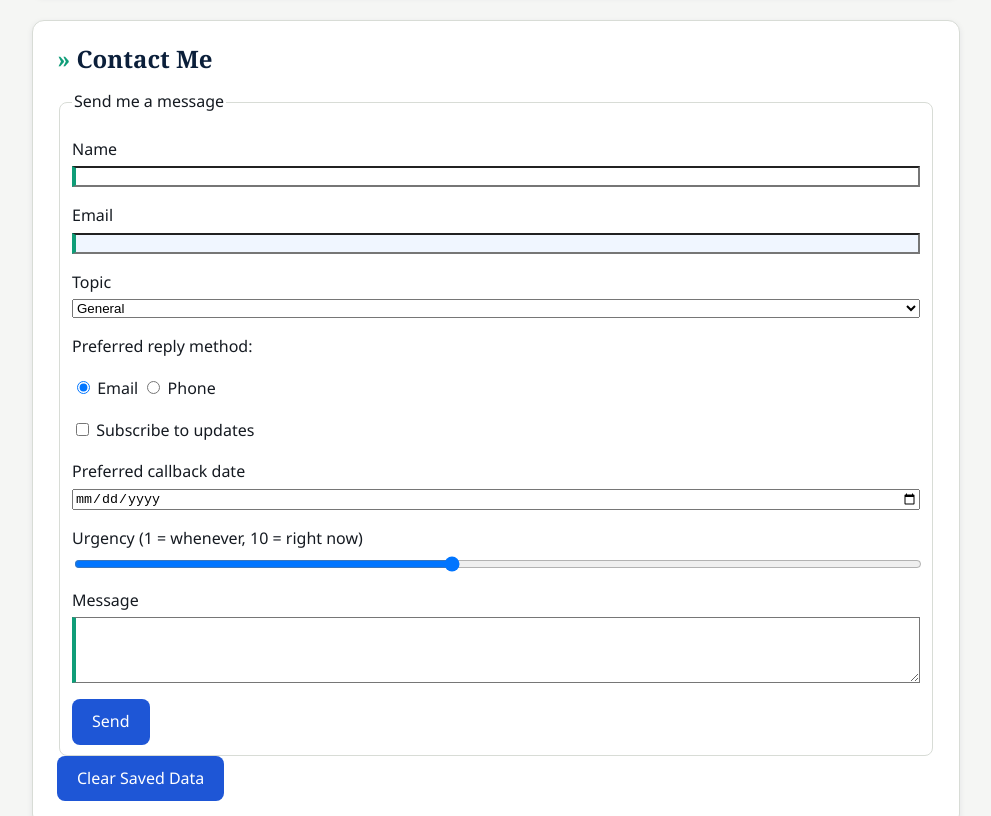
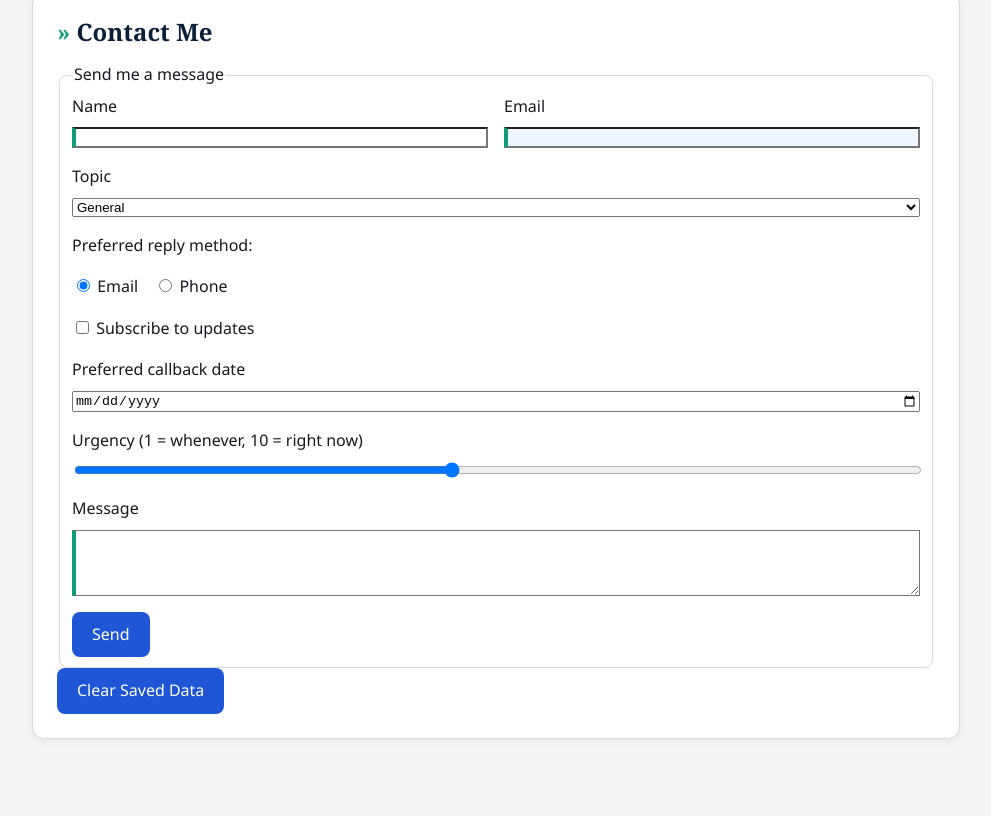
Before and after one commit to RidaaHassan/lab3-styled-page, a plain HTML site: page index.html in a window 1280 px wide. Shown: the part 1408-2224 px from the top of the page, without its empty margins (144-1135 px from the left). Drawn offline with Linux system fonts and the light colour scheme; a script that the page names is missing.

Commit message:
Add files via upload

```diff
--- a/index.html
+++ b/index.html
@@ -22,14 +22,18 @@
     <article id="about" class="card">
       <span class="badge">New</span>
       <h2>About Me</h2>
+      <div class="about-body">
         <figure>
         <img src="images/R.webp" alt="Photo of [Rida]" width="180">
         <figcaption>That's my Name!</figcaption>
       </figure>
+        <div>
           <p>I am Rida Hassan. I am student of BSCS at Qarshi University. i have interest in Cybersecurity. And i want to be a Cybersecurity Analyst. Learn more at <a href="https://developer.mozilla.org">MDN Web Docs</a>.</p>
           <blockquote>
         <p>"The best way to learn is by building."</p>
       </blockquote>
+        </div>
+      </div>
     </article>
     <section id="skills" class="card">
       <h2>Skills I'm Building This Semester</h2>
@@ -67,52 +71,56 @@
       <form id="contact-form">
         <fieldset>
           <legend>Send me a message</legend>
-          <p>
+
+          <div class="row">
+            <div class="field">
               <label for="name">Name</label>
               <input type="text" id="name" name="name" required>
-          </p>
-          <p>
+            </div>
+            <div class="field">
               <label for="email">Email</label>
               <input type="email" id="email" name="email" required>
-          </p>
-          <p>
+            </div>
+          </div>
+
+          <div class="field">
             <label for="topic">Topic</label>
             <select id="topic" name="topic">
               <option value="general">General</option>
               <option value="feedback">Feedback</option>
               <option value="bug">Report a Bug</option>
             </select>
-          </p>
+          </div>
 
           <!-- 5.4 Radio group -->
           <p>Preferred reply method:</p>
-          <p>
+          <div class="radio-group">
             <label><input type="radio" name="reply" value="email" checked> Email</label>
             <label><input type="radio" name="reply" value="phone"> Phone</label>
-          </p>
+          </div>
 
           <!-- 5.5 Checkbox -->
-          <p>
+          <div class="field">
             <label><input type="checkbox" id="subscribe" name="subscribe"> Subscribe to updates</label>
-          </p>
+          </div>
 
           <!-- 5.6 Date -->
-          <p>
+          <div class="field">
             <label for="callback-date">Preferred callback date</label>
             <input type="date" id="callback-date" name="callback-date">
-          </p>
+          </div>
 
           <!-- 5.7 Range -->
-          <p>
+          <div class="field">
             <label for="urgency">Urgency (1 = whenever, 10 = right now)</label>
             <input type="range" id="urgency" name="urgency" min="1" max="10" value="5">
-          </p>
+          </div>
 
           <!-- 5.8 Textarea -->
-          <p>
+          <div class="field">
             <label for="message">Message</label>
             <textarea id="message" name="message" rows="4" required minlength="10"></textarea>
-          </p>
+          </div>
 
           <button type="submit">Send</button>
         </fieldset>
```
Lines whose indentation alone changed are shown as unchanged.
